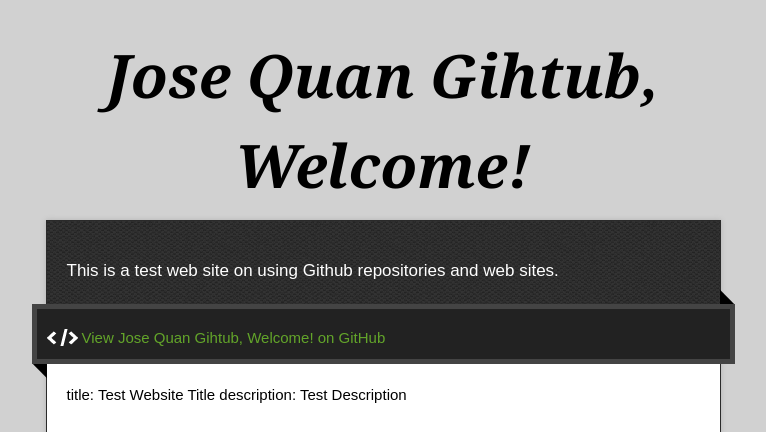
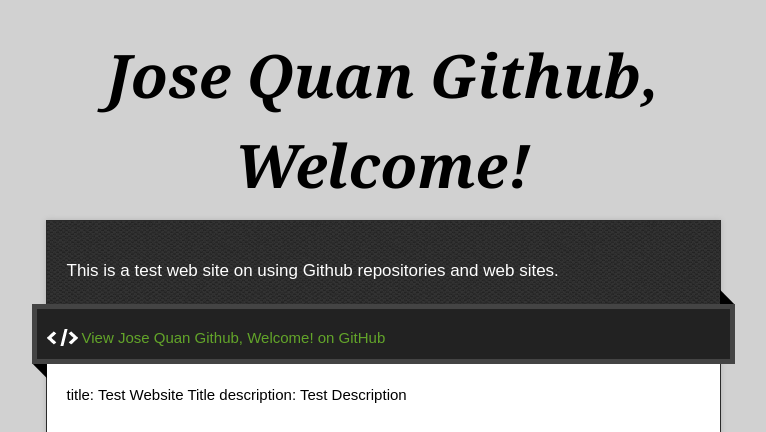
Before and after one commit to jquanwar/jquanwar.github.io, a Jekyll site: the page built from index.md, in a window 1280 px wide. Shown: the top 432 px of the page, without its empty margins (257-1023 px from the left). Built offline with Jekyll 4.4.1, drawn with Linux system fonts in a browser that asks for light colours.

Commit message:
Update _config.yml

```diff
--- a/_config.yml
+++ b/_config.yml
@@ -1,4 +1,4 @@
-title: Jose Quan Gihtub, Welcome!
+title: Jose Quan Github, Welcome!
 description: This is a test web site on using Github repositories and web sites.
 show_downloads: false
 google_analytics:
```
